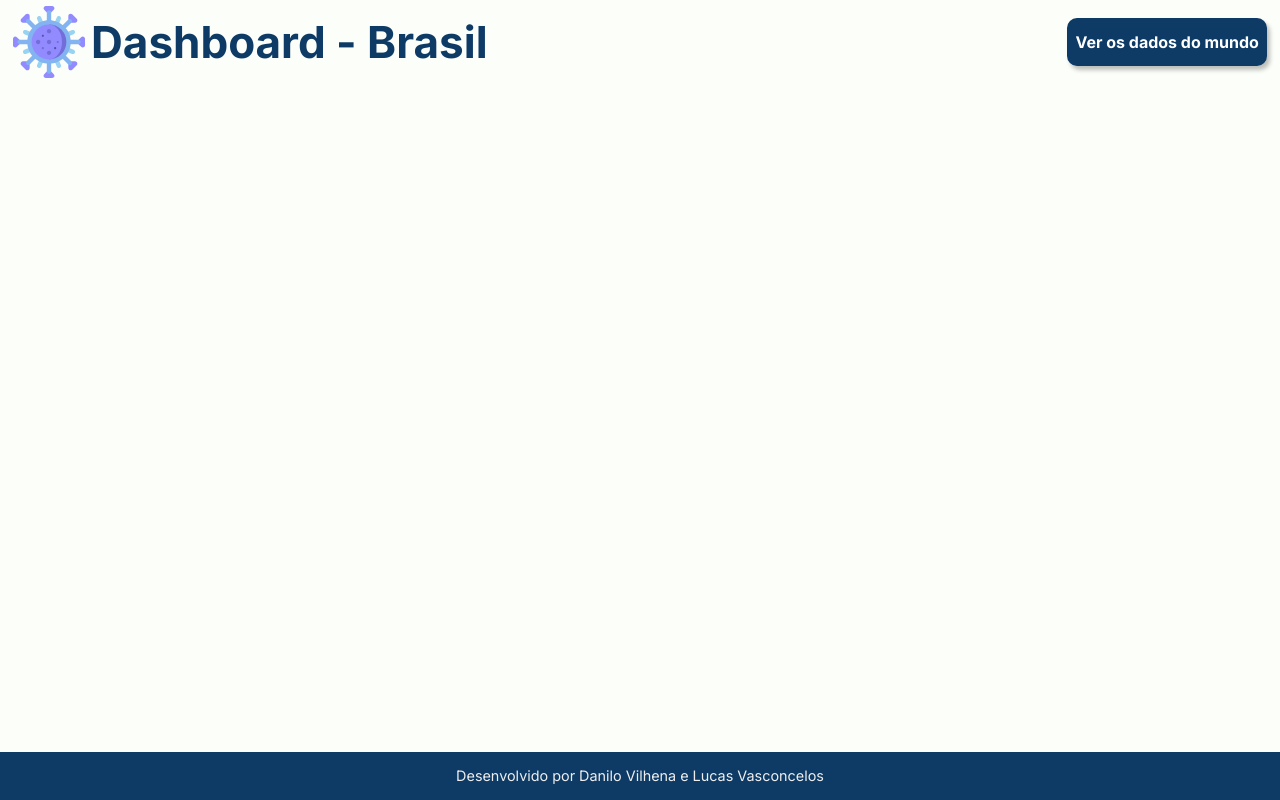
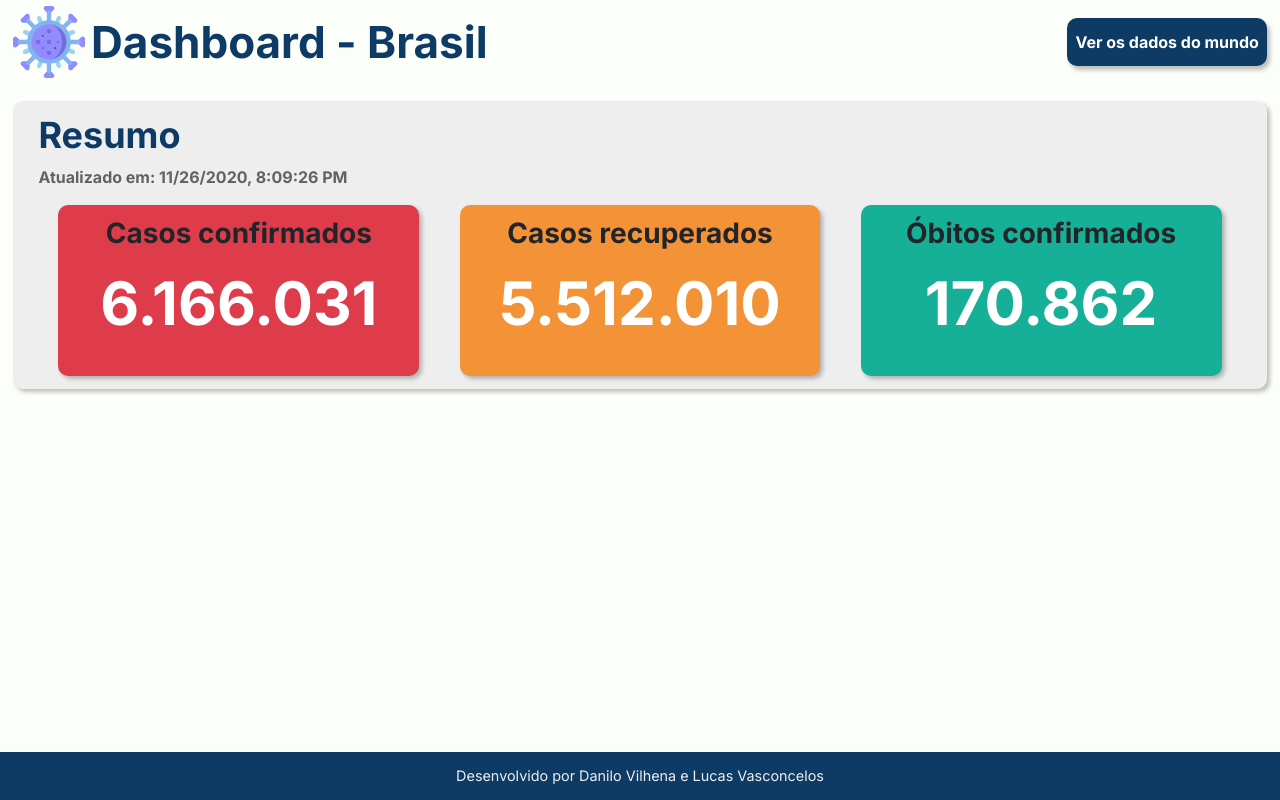
Before and after one commit to danilovilhena/angular-covid-dashboard, an Angular app: page /brazil in a window 1280 px wide. Built offline with nearby package versions, Linux system fonts and the light colour scheme.

Commit message:
Resumo estático

```diff
--- a/src/app/views/brazil/brazil-home/brazil-home.component.css
+++ b/src/app/views/brazil/brazil-home/brazil-home.component.css
@@ -0,0 +1,55 @@
+.box{
+    border-radius: 10px;
+    box-shadow: 3px 3px 4px rgba(0, 0, 0, 0.25);
+    padding-left: 2%;
+    padding-right: 2%;
+    padding-bottom: 1%;
+    padding-top: 1%;
+    background-color: #EEEEEE;
+}
+h2{
+    font-size: 36px;
+    color: #0D3B66;
+    font-weight: bold;
+}
+
+#overview{
+    margin-right: 1%;
+    margin-left: 1%;
+}
+
+#overview > p{
+    color: #303633;
+    font-weight: bold;
+    opacity: 75%;
+}
+
+#overview-cards{
+    display: flex;
+    flex-direction: row;
+    justify-content: space-around;
+    align-items: center;
+}
+
+.overview-card{
+    background-color: #F39237;
+    width: 30%;
+}
+.overview-card:first-of-type{
+    background-color: #DE3C4B;
+}
+.overview-card:last-of-type{
+    background-color: #15B097;
+}
+
+.overview-card h3{
+    font-weight: bold;
+    text-align: center;
+}
+
+.overview-card p{
+    color: white;
+    font-weight: bold;
+    text-align: center;
+    font-size: 3.75rem;
+}
--- a/src/app/views/brazil/brazil-home/brazil-home.component.html
+++ b/src/app/views/brazil/brazil-home/brazil-home.component.html
@@ -1 +1,19 @@
 <app-header-brazil></app-header-brazil>
+<section id="overview" class="box mt-3">
+    <h2>Resumo</h2>
+    <p>Atualizado em: {{ currentTime }}</p>
+    <div id="overview-cards">
+        <div class="overview-card box">
+            <h3>Casos confirmados</h3>
+            <p>6.166.031</p>
+        </div>
+        <div class="overview-card box">
+            <h3>Casos recuperados</h3>
+            <p>5.512.010</p>
+        </div>
+        <div class="overview-card box">
+            <h3>Óbitos confirmados</h3>
+            <p>170.862</p>
+        </div>
+    </div>
+</section>
--- a/src/app/views/brazil/brazil-home/brazil-home.component.ts
+++ b/src/app/views/brazil/brazil-home/brazil-home.component.ts
@@ -7,9 +7,11 @@ import { Component, OnInit } from '@angular/core';
 })
 export class BrazilHomeComponent implements OnInit {
 
+  currentTime;
+
   constructor() { }
 
   ngOnInit(): void {
+    this.currentTime = new Date().toLocaleString()
   }
-
 }
```
